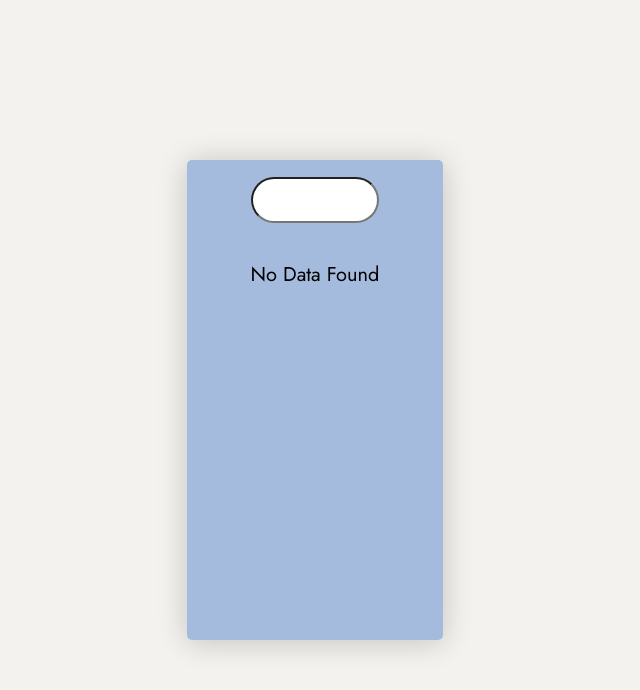
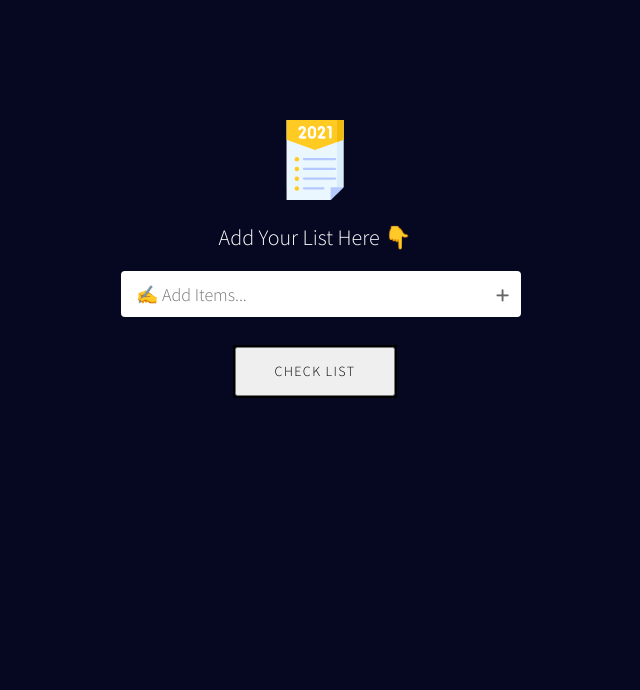
Before and after one commit to HackerGoliath/reacttut, a React (Create React App) app: page /contact in a window 1280 px wide. Shown: the top 690 px of the page, without its empty margins (325-965 px from the left). Built offline with nearby package versions, Linux system fonts and the light colour scheme; no server answers.

Commit message:
80 Project: Todo App

```diff
--- /dev/null
+++ b/src/Projects/ToDoApp/App.css
@@ -0,0 +1,228 @@
+@import url("https://fonts.googleapis.com/css2?family=Source+Sans+Pro:wght@300&display=swap");
+
+* {
+  margin: 0;
+  padding: 0;
+  box-sizing: border-box;
+  font-family: "Source Sans Pro", sans-serif;
+}
+
+html {
+  font-size: 62.5%;
+}
+
+.main-div {
+  min-height: 100vh;
+  background: #060822;
+  display: flex;
+  justify-content: center;
+  /* align-items: center; */
+}
+
+.child-div {
+  text-align: center;
+  margin-top: 12rem;
+}
+
+.child-div figure img {
+  width: 10rem;
+  height: 8rem;
+}
+
+.child-div figure figcaption {
+  color: #fff;
+  font-size: 2.2rem;
+  padding-top: 2rem;
+  text-transform: capitalize;
+}
+
+input {
+  /* display: block; */
+  min-width: 40rem;
+  height: 3.4rem;
+  padding: 2rem 1.2rem;
+  font-size: 1.8rem;
+  line-height: 1.42857143;
+  margin-top: 2rem;
+  color: rgb(58, 57, 57);
+  background-color: #fff;
+  background-image: none;
+  border: 0.1rem solid #ccc;
+  border-radius: 0.4rem;
+  -webkit-box-shadow: inset 0 0.1rem 0.1rem rgb(0 0 0 / 8%);
+  box-shadow: inset 0 0.1rem 0.1rem rgb(0 0 0 / 8%);
+  transition: border-color ease-in-out 0.15s, box-shadow ease-in-out 0.15s;
+}
+
+input,
+input:focus,
+input:active,
+input:active:focus {
+  border: none;
+  padding: 2.3rem 1.5rem;
+  outline: none;
+}
+input {
+  -webkit-box-shadow: none;
+  box-shadow: none;
+  -webkit-transition: all 0.2s linear;
+  transition: all 0.2s linear;
+}
+input:focus {
+  -webkit-box-shadow: 0 0 1.5rem rgba(0, 0, 0, 0.2);
+  box-shadow: 0 0 1.5rem rgba(0, 0, 0, 0.2);
+}
+
+/*  Please Subscribe to ThapaTechnical Youtube Channel
+/* Click Here: https://www.youtube.com/thapatechnical  */
+
+.todo-btn {
+  width: 5rem;
+  display: flex;
+  justify-content: space-around;
+}
+
+.fa {
+  margin-left: -2.5rem;
+  cursor: pointer;
+  pointer-events: auto;
+  z-index: 10;
+  background-color: #fff;
+  background-image: none;
+  color: #666;
+  -webkit-transition: color 0.15s linear;
+  transition: color 0.15s linear;
+  font-size: 2rem;
+}
+.fa:hover {
+  color: rgb(47, 214, 122);
+}
+
+.fa-plus:before {
+  content: "\f067";
+  font-size: 1.5rem;
+}
+
+.showItems {
+  margin-top: 3rem;
+  text-align: center;
+}
+
+.eachItem {
+  background: #fff;
+  padding: 1.2rem 1rem;
+  border-radius: 0.5rem;
+  margin-bottom: 0.7rem;
+  margin-left: 1rem;
+  min-width: 40rem;
+  word-break: break-word;
+  background: rgb(85, 41, 220);
+  display: flex;
+  justify-content: space-between;
+  align-items: center;
+}
+
+.eachItem:hover {
+  background: rgb(249, 249, 252);
+  color: rgb(85, 41, 220);
+}
+
+.showItems .eachItem h3 {
+  padding-left: 1rem;
+  font-size: 1.6rem;
+  color: #fff;
+}
+
+.fa-trash-alt,
+.fa-edit {
+  /* margin-left: -2.5rem; */
+  cursor: pointer;
+  pointer-events: auto;
+  z-index: 10;
+  color: rgb(251, 251, 251);
+  -webkit-transition: color 0.15s linear;
+  transition: color 0.15s linear;
+  font-size: 2rem;
+}
+
+.addItems .fa-edit {
+  color: rgb(47, 214, 122);
+}
+
+.fa-edit {
+  margin-left: -3.5rem;
+}
+
+/*  Please Subscribe to ThapaTechnical Youtube Channel
+/* Click Here: https://www.youtube.com/thapatechnical  */
+
+.eachItem:hover .fa-trash-alt {
+  color: rgb(214, 47, 61);
+}
+
+.eachItem:hover .fa-edit {
+  color: rgb(100, 214, 47);
+}
+
+.eachItem:hover h3 {
+  color: rgb(85, 41, 220);
+}
+
+.btn {
+  letter-spacing: 0.1em;
+  cursor: pointer;
+  font-size: 14px;
+  font-weight: 400;
+  line-height: 45px;
+  max-width: 160px;
+  position: relative;
+  text-decoration: none;
+  text-transform: uppercase;
+  width: 100%;
+}
+.btn:hover {
+  text-decoration: none;
+}
+
+.effect04 {
+  --uismLinkDisplay: var(--smLinkDisplay, inline-flex);
+  display: var(--uismLinkDisplay);
+  color: #000;
+  outline: solid 2px #000;
+  position: relative;
+  transition-duration: 0.4s;
+  overflow: hidden;
+}
+
+.effect04::before,
+.effect04 span {
+  margin: 0 auto;
+  transition-timing-function: cubic-bezier(0.86, 0, 0.07, 1);
+  transition-duration: 0.4s;
+}
+
+.effect04:hover {
+  background-color: rgb(85, 41, 220);
+}
+
+.effect04:hover span {
+  -webkit-transform: translateY(-400%) scale(-0.1, 20);
+  transform: translateY(-400%) scale(-0.1, 20);
+}
+
+.effect04::before {
+  content: attr(data-sm-link-text);
+  color: #fff;
+  position: absolute;
+  left: 0;
+  right: 0;
+  margin: auto;
+  -webkit-transform: translateY(500%) scale(-0.1, 20);
+  transform: translateY(500%) scale(-0.1, 20);
+}
+
+.effect04:hover::before {
+  letter-spacing: 0.05em;
+  -webkit-transform: translateY(0) scale(1, 1);
+  transform: translateY(0) scale(1, 1);
+}
--- /dev/null
+++ b/src/Projects/ToDoApp/App.jsx
@@ -0,0 +1,12 @@
+import React from 'react'
+import Todo from './components/Todo'
+
+const App = () => {
+    return (
+        <>
+            <Todo />
+        </>
+    )
+}
+
+export default App
--- /dev/null
+++ b/src/Projects/ToDoApp/components/Todo.jsx
@@ -0,0 +1,68 @@
+import React, { useState } from 'react';
+import "../App.css";
+import todo from "../images/todo.svg"
+
+const Todo = () => {
+    const [inputData, setInputData] = useState("")
+    const [items, setItems] = useState([])
+
+    const addItem = () => {
+        if (!inputData) {
+
+        }
+        else {
+            setItems([...items, inputData]);
+            setInputData("");
+        }
+    }
+
+    const deleteItem = (id) => {
+        // console.log(id);
+        const updatedItems = items.filter((elem, ind) => {
+            return ind !== id
+        });
+        setItems(updatedItems);
+    }
+
+    const removeAll = () => {
+        setItems([]);
+    }
+    return (
+        <>
+            <div className="main-div">
+                <div className="child-div">
+                    <figure>
+                        <img src={todo} alt="todologo" />
+                        <figcaption>Add Your List Here 👇</figcaption>
+                    </figure>
+
+                    <div className="addItems">
+                        <input type="text" placeholder='✍ Add Items...' value={inputData} onChange={(e) => setInputData(e.target.value)} />
+                        <i className="fa fa-plus add-btn" title='Add Item' onClick={addItem}></i>
+                    </div>
+
+                    <div className="showItems">
+                        {
+                            items.map((elem, index) => {
+                                return (
+                                    <div className="eachItem" key={index}>
+                                        <h3>{elem}</h3>
+                                        <i className="far fa-trash-alt add-btn" title='Delete Item' onClick={() => deleteItem(index)}></i>
+                                    </div>
+                                )
+                            })
+                        }
+
+
+                    </div>
+
+                    <div className="showItems">
+                        <button className='btn effect04' data-sm-link-text="Remove All" onClick={removeAll}><span> CHECK LIST </span></button>
+                    </div>
+                </div>
+            </div>
+        </>
+    )
+}
+
+export default Todo
```
Also changed, not shown: src/index.js (+11 -1 lines), src/Projects/ToDoApp/images/todo.svg (added).
